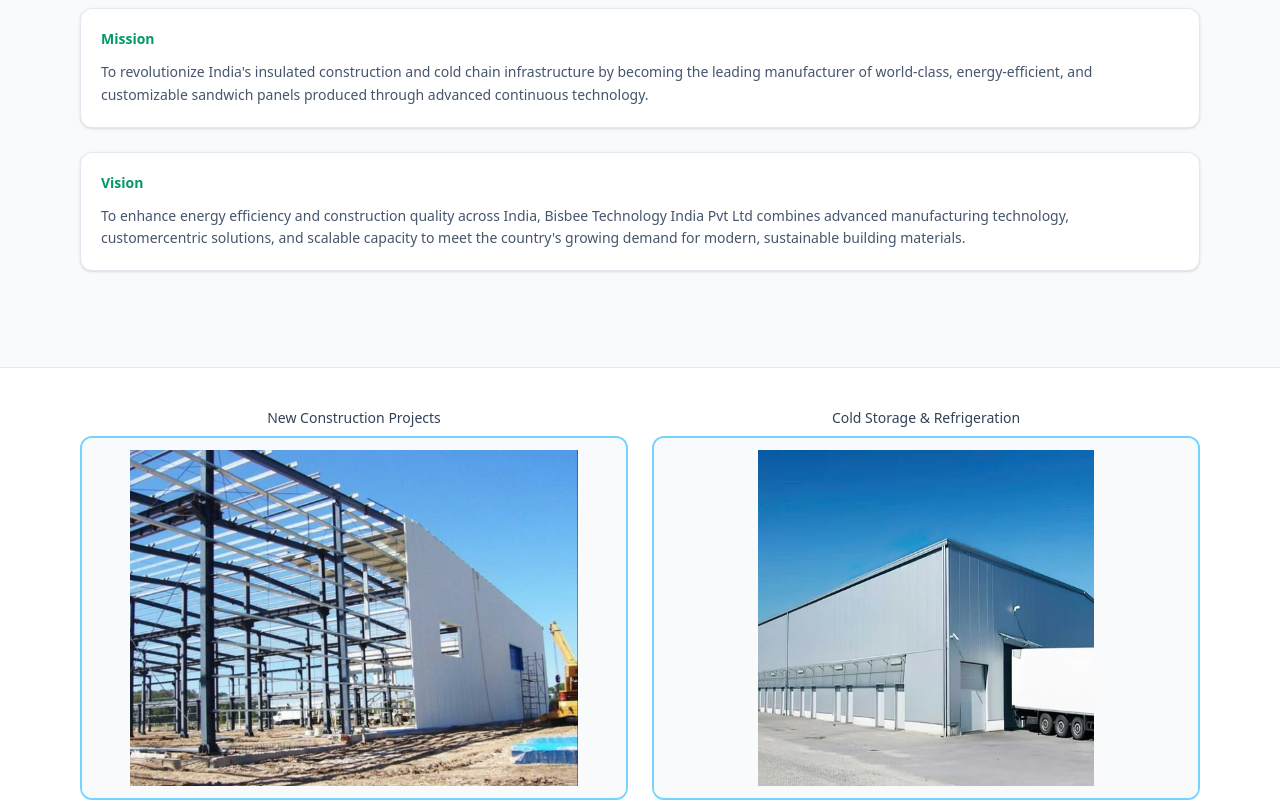
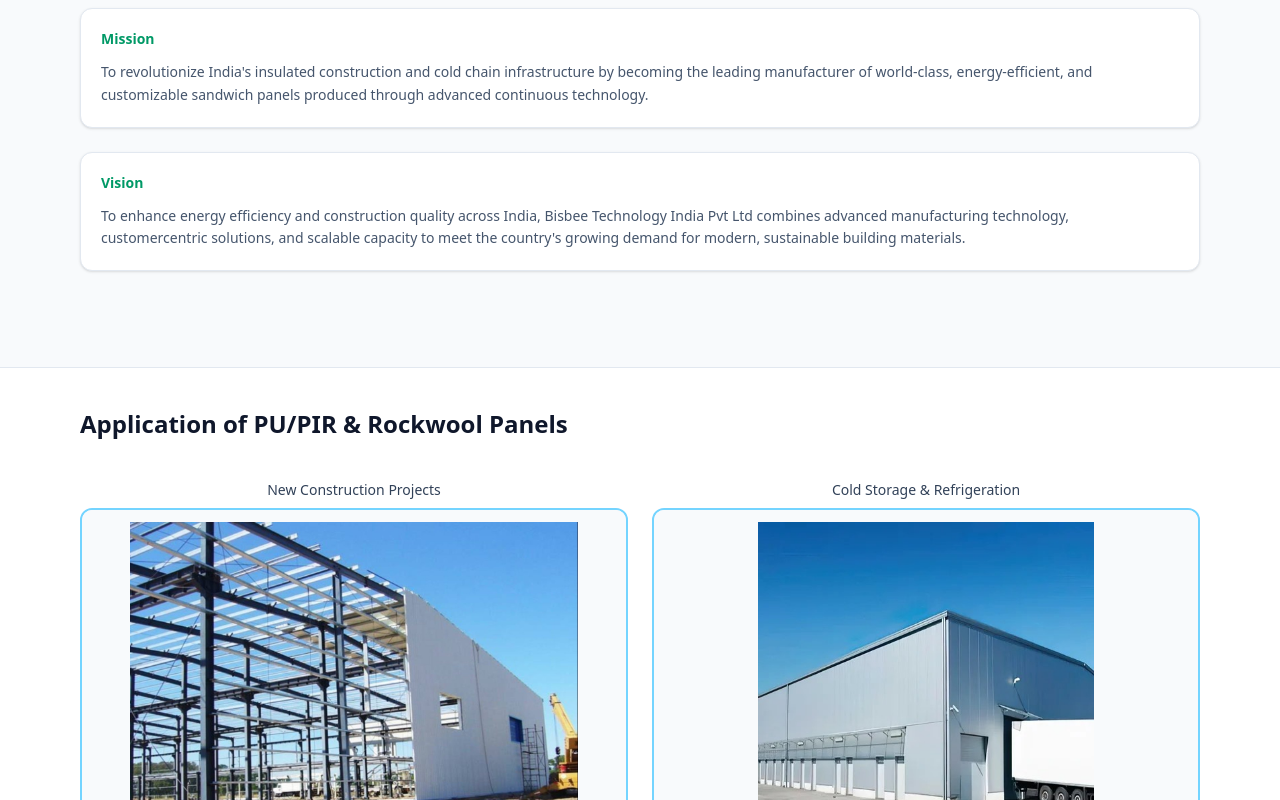
Before and after one commit to sarthaksarvaiya/skybee, a React (Vite) app: page / in a window 1280 px wide. Shown: the part 2000-2800 px from the top of the page. Built offline with nearby package versions, Linux system fonts and the light colour scheme.

Commit message:
update navbar

```diff
--- a/src/components/Applications.jsx
+++ b/src/components/Applications.jsx
@@ -25,9 +25,9 @@ function Applications() {
     >
       <div className="mx-auto max-w-6xl px-4 space-y-10">
         {/* Heading */}
-        {/* <h2 className="text-xl md:text-2xl font-semibold text-slate-900">
-          Applications
-        </h2> */}
+        <h2 className="text-xl md:text-2xl font-semibold text-slate-900">
+          Application of PU/PIR & Rockwool Panels
+        </h2>
 
         {/* Image Grid */}
         <div className="grid grid-cols-1 sm:grid-cols-2 gap-6">
--- a/src/components/Navbar.jsx
+++ b/src/components/Navbar.jsx
@@ -8,6 +8,7 @@ function Navbar() {
     { href: "/#hero", label: "Home" },
     { href: "/#about", label: "About" },
     { href: "/#product", label: "products" },
+    { href: "/#applications", label: "Application" },
     { href: "/#contact", label: "Contact" },
   ];
 
```
